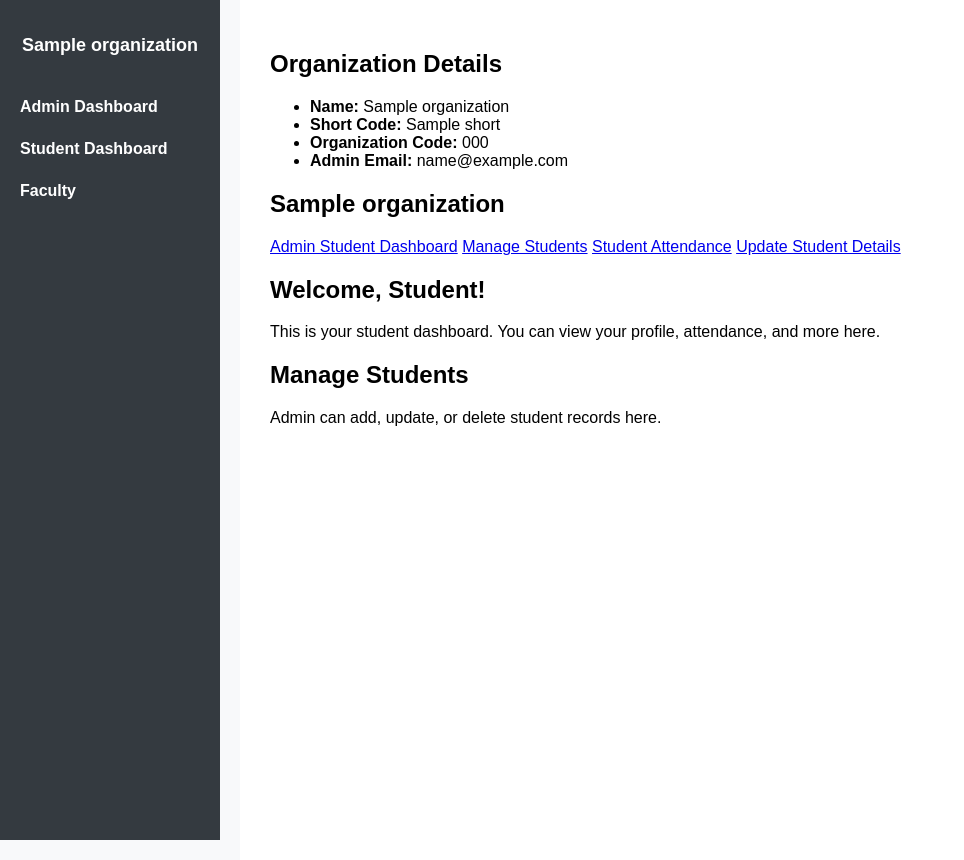
After one commit to MDARIF2005/Auto-Attendance-, a Flask app: template templates/admin/admin_student_manage.html in a window 1280 px wide. The commit adds this page. Shown: the whole page, without its empty margins (0-964 px from the left). Run offline with Flask 2, Linux system fonts and the light colour scheme; the template is opened without the code that fills it: most values are stand-ins (such as "Sample title", 1, 10 or a date in 2020).

Commit message:
update in url and admin pages

```diff
--- a/app.py
+++ b/app.py
@@ -56,6 +56,7 @@ def login():
             session['user_email'] = email
             session['role'] = role
             session['org_short'] = user.get('org_short', '').strip()
+            session['admin_id'] = user.get('admin_id', user.get('email')) if role == 'admin' else None
 
             flash(f'✅ Logged in successfully as {role.capitalize()}!')
 
@@ -78,7 +79,7 @@ def login():
 
             # Redirect based on role
             if role == 'admin':
-                return redirect(url_for('admin_dashboard', org_short=session['org_short']))
+                return redirect(url_for('admin_dashboard', org_short=session['org_short'], admin_id=session['admin_id']))
             elif role == 'faculty':
                 return redirect(url_for('view_faculty', org_short=session['org_short']))
             else:  # student
@@ -188,9 +189,9 @@ def show_organization(org_short):
     return render_template('organisation.html', organization=org_data)
 
 # --------------------- ADMIN DASHBOARD ---------------------
-@app.route('/<org_short>/admin')
+@app.route('/<org_short>/admin/<admin_id>')
 @login_required
-def admin_dashboard(org_short):
+def admin_dashboard(org_short, admin_id):
     org_short = org_short.strip()  # normalize input
     orgs_ref = db.reference('organizations')
     all_orgs = orgs_ref.get() or {}
@@ -204,7 +205,7 @@ def admin_dashboard(org_short):
     if not organization:
         return render_template("not_found.html", org_short=org_short), 404
 
-    return render_template('admin/home.html', organization=organization, active_tab='home')
+    return render_template('admin/home.html', organization=organization, active_tab='home', admin_id=admin_id)
 
 # --------------------- ADMIN PAGES ---------------------
 @app.route('/<org_short>/students')
@@ -232,5 +233,35 @@ def view_faculty(org_short):
     return render_template('faculty.html', organization=organization, faculty_list=faculty_list, active_tab='faculty')
 
 # --------------------- MAIN ---------------------
+
+# --------------------- ADMIN STUDENT MANAGEMENT PAGES ---------------------
+@app.route('/<org_short>/admin/<admin_id>/student_dashboard', endpoint='admin_student_dashboard')
+@login_required
+def admin_student_dashboard(org_short, admin_id):
+    org_ref = db.reference(f'organizations/{org_short}')
+    organization = org_ref.get()
+    return render_template('admin/admin_student_dashboard.html', organization=organization, active_tab='admin_student_dashboard', admin_id=admin_id)
+
+@app.route('/<org_short>/admin/<admin_id>/student_manage', endpoint='admin_student_manage')
+@login_required
+def admin_student_manage(org_short, admin_id):
+    org_ref = db.reference(f'organizations/{org_short}')
+    organization = org_ref.get()
+    return render_template('admin/admin_student_manage.html', organization=organization, active_tab='admin_student_manage', admin_id=admin_id)
+
+@app.route('/<org_short>/admin/<admin_id>/student_attendance', endpoint='admin_student_attendance')
+@login_required
+def admin_student_attendance(org_short, admin_id):
+    org_ref = db.reference(f'organizations/{org_short}')
+    organization = org_ref.get()
+    return render_template('admin/admin_student_attendance.html', organization=organization, active_tab='admin_student_attendance', admin_id=admin_id)
+
+@app.route('/<org_short>/admin/<admin_id>/student_update', endpoint='admin_student_update')
+@login_required
+def admin_student_update(org_short, admin_id):
+    org_ref = db.reference(f'organizations/{org_short}')
+    organization = org_ref.get()
+    return render_template('admin/admin_student_update.html', organization=organization, active_tab='admin_student_update', admin_id=admin_id)
+
 if __name__ == '__main__':
     app.run(debug=True)
--- /dev/null
+++ b/templates/admin/Student_base.html
@@ -0,0 +1,20 @@
+{% extends 'admin_base.html' %}
+
+{% block title %}Student Dashboard{% endblock %}
+{% block content %}
+
+    <h2>{{ organization.name }}</h2>
+    <a href="{{ url_for('admin_student_dashboard', org_short=organization.short, admin_id=admin_id) }}" class="{% if active_tab=='admin_student_dashboard' %}active{% endif %}">Admin Student Dashboard</a>
+    <a href="{{ url_for('admin_student_manage', org_short=organization.short, admin_id=admin_id) }}" class="{% if active_tab=='admin_student_manage' %}active{% endif %}">Manage Students</a>
+    <a href="{{ url_for('admin_student_attendance', org_short=organization.short, admin_id=admin_id) }}" class="{% if active_tab=='admin_student_attendance' %}active{% endif %}">Student Attendance</a>
+    <a href="{{ url_for('admin_student_update', org_short=organization.short, admin_id=admin_id) }}" class="{% if active_tab=='admin_student_update' %}active{% endif %}">Update Student Details</a>
+
+
+
+    {% block StudentContent %}
+        <h2>Welcome, Student!</h2>
+        <p>This is your student dashboard. You can view your profile, attendance, and more here.</p>
+        <!-- Add student-specific content here -->
+    {% endblock %}
+    {% block AdminStudentContent %}{% endblock %}
+{% endblock %}
--- /dev/null
+++ b/templates/admin/admin_student_manage.html
@@ -0,0 +1,7 @@
+{% extends 'admin/Student_base.html' %}
+{% block title %}Manage Students{% endblock %}
+{% block AdminStudentContent %}
+    <h2>Manage Students</h2>
+    <p>Admin can add, update, or delete student records here.</p>
+    <!-- Add management table or forms here -->
+{% endblock %}
--- a/templates/admin_base.html
+++ b/templates/admin_base.html
@@ -70,20 +70,28 @@
 <body>
     <!-- Sidebar -->
     <div class="sidebar">
-        <h2>{{ organization.name }}</h2>
-
-        <a href="{{ url_for('view_students', org_short=organization.short) }}"
-           class="{% if active_tab=='students' %}active{% endif %}">Students</a>
-        <a href="{{ url_for('view_faculty', org_short=organization.short) }}"
-           class="{% if active_tab=='faculty' %}active{% endif %}">Faculty</a>
+    <h2>{{ organization.name }}</h2>
+    <a href="{{ url_for('admin_dashboard', org_short=organization.short, admin_id=admin_id) }}" class="{% if active_tab=='home' %}active{% endif %}">Admin Dashboard</a>
+    <a href="{{ url_for('admin_student_dashboard', org_short=organization.short, admin_id=admin_id) }}" class="{% if active_tab=='admin_student_dashboard' %}active{% endif %}">Student Dashboard</a>
+    <a href="{{ url_for('view_faculty', org_short=organization.short) }}" class="{% if active_tab=='faculty' %}active{% endif %}">Faculty</a>
 
     </div>
+    <div class="container">
+    <div class="section">
+    <h2>Organization Details</h2>
+    <ul>
+        <li><strong>Name:</strong> {{ organization.name }}</li>
+        <li><strong>Short Code:</strong> {{ organization.short }}</li> <!-- use short -->
+        <li><strong>Organization Code:</strong> {{ organization.code }}</li> <!-- optional -->
+        <li><strong>Admin Email:</strong> {{ organization.admin_email }}</li>
 
-    <!-- Main content -->
-    <div class="container">
-        <h1>Admin Dashboard</h1>
-        <hr>
-        {% block content %}{% endblock %}
+    </ul>
+    </div>
+  {% block content %}
+
+
+{% endblock %}
+
     </div>
 </body>
 </html>
```
Also changed, not shown: templates/admin/admin_student_attendance.html (added, +7 -0 lines), templates/admin/admin_student_dashboard.html (added, +7 -0 lines), templates/admin/admin_student_update.html (added, +7 -0 lines), templates/admin/Faculty_base.html (added).
